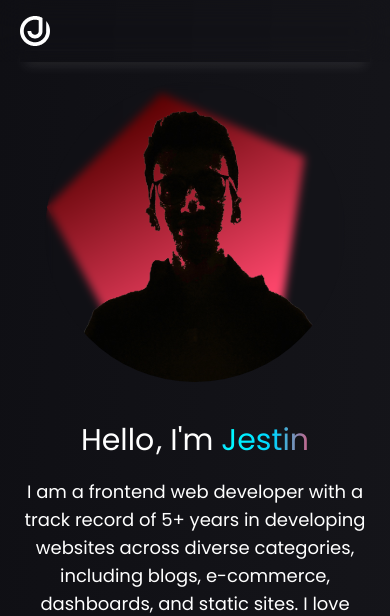
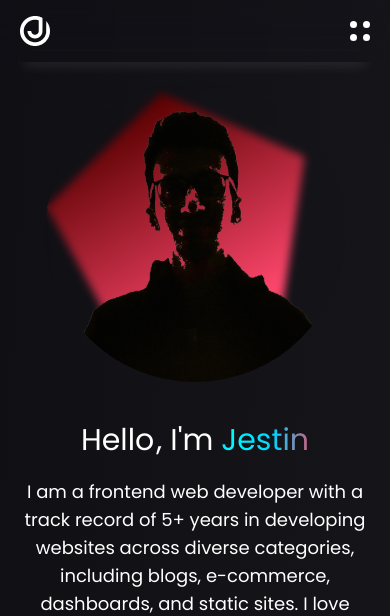
Before and after one commit to jestinjoshi/jestinjoshi.github.io, a Next.js app: page / in a window 390 px wide. Shown: the top 616 px of the page. Built offline with nearby package versions, Linux system fonts and the light colour scheme.

Commit message:
added hamburger menu

```diff
--- a/app/components/Contact.tsx
+++ b/app/components/Contact.tsx
@@ -42,8 +42,8 @@ export default function Contact() {
                             <motion.div initial={initialFadeUp} animate={fadeIn()}>{emailResponse}</motion.div>
                             :
                             <motion.form exit={{ height: 0 }} initial={{ ...initialFadeUp, height: 'auto' }} animate={fadeIn()} onSubmit={handleSubmit} method="dialog" className='flex gap-5 lg:gap-10 flex-wrap'>
-                                <motion.input initial={initialFadeUp} whileInView={fadeIn(0.7)} viewport={{ once: true, root: scrollRef }} required type="text" name="name" id="name" placeholder="Name" aria-label="Name" className='flex-1 p-4 rounded-md glass' />
-                                <motion.input initial={initialFadeUp} whileInView={fadeIn(0.9)} viewport={{ once: true, root: scrollRef }} required type="email" name="email" id="email" placeholder="Email" aria-label="Email" className='flex-1 p-4 rounded-md glass' />
+                                <motion.input autoComplete='off' initial={initialFadeUp} whileInView={fadeIn(0.7)} viewport={{ once: true, root: scrollRef }} required type="text" name="name" id="name" placeholder="Name" aria-label="Name" className='flex-1 p-4 rounded-md glass' />
+                                <motion.input autoComplete='off' initial={initialFadeUp} whileInView={fadeIn(0.9)} viewport={{ once: true, root: scrollRef }} required type="email" name="email" id="email" placeholder="Email" aria-label="Email" className='flex-1 p-4 rounded-md glass' />
                                 <motion.textarea initial={initialFadeUp} whileInView={fadeIn(1.1)} viewport={{ once: true, root: scrollRef }} required rows={4} name="message" id="message" placeholder="Message" aria-label="Message" className='w-full p-4 rounded-md glass resize-none' />
                                 <motion.input initial={initialFadeUp} whileInView={fadeIn(1.3)} viewport={{ once: true, root: scrollRef }} type="submit" value="Send" className='send py-3 px-10 text-white rounded-md cursor-pointer glass glass-hover' />
                             </motion.form>
--- a/app/components/Header.tsx
+++ b/app/components/Header.tsx
@@ -1,15 +1,16 @@
 import React, { MouseEventHandler, useEffect, useRef, useState } from "react";
-import { motion } from "framer-motion";
+import { motion, useCycle } from "framer-motion";
 import { fadeIn, initialFadeDown } from "../animations";
 
-interface HeaderProps {
+type HeaderProps = {
     mainRef: React.RefObject<HTMLDivElement>;
 }
 
 let initialHighlightOffset = 40;
 
-const Header: React.FC<HeaderProps> = ({ mainRef }) => {
-    const menu = ["about", "skills", "experience", "education", "portfolio", "contact"];
+const menu = ["about", "skills", "experience", "education", "portfolio", "contact"];
+
+const Header = ({ mainRef }: HeaderProps) => {
 
     const headerRef = useRef<HTMLElement>(null);
     const [targetStyle, setTargetStyle] = useState({});
@@ -92,16 +93,110 @@ const Header: React.FC<HeaderProps> = ({ mainRef }) => {
                     </nav>
 
                     <div style={targetStyle} className="highlight absolute h-1 bg-white transition-all rounded-full"></div>
-
-                    <div className="hamburger hidden">
-                        <span></span>
-                        <span></span>
-                        <span></span>
-                    </div>
+                    <HamburgerMenu handleHashClick={handleHashClick} />
                 </div>
             </div>
         </motion.header>
     )
 }
 
+type HamburgerProps = {
+    handleHashClick: React.MouseEventHandler
+}
+
+const sidebarVariant = {
+    open: (height = 1000) => ({
+        clipPath: `circle(${height * 2 + 200}px at right top)`,
+        transition: {
+            type: "spring",
+            stiffness: 20,
+            restDelta: 2
+        }
+    }),
+    closed: {
+        clipPath: "circle(0px at right top)",
+        transition: {
+            delay: 0.5,
+            type: "spring",
+            stiffness: 400,
+            damping: 40
+        }
+    }
+};
+
+const menuContainerVariant = {
+    open: {
+        transition: { staggerChildren: 0.07, delayChildren: 0.2 }
+    },
+    closed: {
+        transition: { staggerChildren: 0.05, staggerDirection: -1 }
+    }
+};
+
+const menuVariant = {
+    open: {
+        y: 0,
+        opacity: 1,
+        transition: {
+            y: { stiffness: 1000, velocity: -100 }
+        }
+    },
+    closed: {
+        y: 50,
+        opacity: 0,
+        transition: {
+            y: { stiffness: 1000 }
+        }
+    }
+};
+
+const HamburgerMenu = (props: HamburgerProps) => {
+    const [isOpen, toggleOpen] = useCycle(false, true);
+    const containerRef = useRef(null);
+    const containerHeightRef = useRef(1000);
+
+    const setContainerHeight = () => {
+        if (containerRef.current) {
+            containerHeightRef.current = (containerRef.current as Element).clientHeight;
+        }
+    };
+
+    const handleHamburgerMenuClick: React.MouseEventHandler<HTMLAnchorElement> = e => {
+        props.handleHashClick(e);
+        toggleOpen();
+    }
+
+    useEffect(() => {
+        setContainerHeight();
+        window.addEventListener('resize', setContainerHeight)
+    }, [containerRef])
+
+    return (
+        <>
+            <motion.nav
+                ref={containerRef}
+                initial="closed"
+                animate={isOpen ? "open" : "closed"}
+                variants={sidebarVariant}
+                custom={containerHeightRef.current}
+                className="absolute right-0 top-0 z-[1] w-full h-screen text-center flex items-center justify-center bg-slate-900"
+            >
+                <motion.ul variants={menuContainerVariant} className="flex flex-col gap-6">
+                    {menu.map((m, i) =>
+                        <motion.li key={m} className="capitalize" whileTap={{ scale: 0.95 }} variants={menuVariant}>
+                            <a className="hover:opacity-75 text-xl" onClick={handleHamburgerMenuClick} href={`#${m}`}>{m}</a>
+                        </motion.li>
+                    )}
+                </motion.ul>
+            </motion.nav>
+            <div className={`hamburger z-[1] sm:hidden ${isOpen ? 'open' : ''}`} onClick={() => toggleOpen()}>
+                <span></span>
+                <span></span>
+                <span></span>
+                <span></span>
+            </div>
+        </>
+    )
+}
+
 export default Header;
--- a/app/css/style.css
+++ b/app/css/style.css
@@ -161,3 +161,15 @@ main {
   text-underline-offset: 10px;
   text-decoration-style: solid
 }
+
+.hamburger{width: 20px; height: 20px; position: relative; cursor: pointer;}
+.hamburger span{display: block; position: absolute; background-color: #fff; width: 7px; height: 7px; border-radius: 3.5px; transition: all 0.3s ease;}
+.hamburger span:nth-child(1){top: 0; left: 0;}
+.hamburger span:nth-child(2){top: 0; right: 0;}
+.hamburger span:nth-child(3){bottom: 0; left: 0;}
+.hamburger span:nth-child(4){bottom: 0; right: 0;}
+.hamburger.open span{width: 70%; height: 3px; border-radius: 2px;}
+.hamburger.open span:nth-child(1){transform: rotate(45deg) translateY(-1px); transform-origin: left center;}
+.hamburger.open span:nth-child(2){transform: rotate(-45deg) translateY(-1px); transform-origin: right center;}
+.hamburger.open span:nth-child(3){transform: rotate(-45deg) translateY(1px); transform-origin: left center;}
+.hamburger.open span:nth-child(4){transform: rotate(45deg) translateY(1px); transform-origin: right center;}
```
